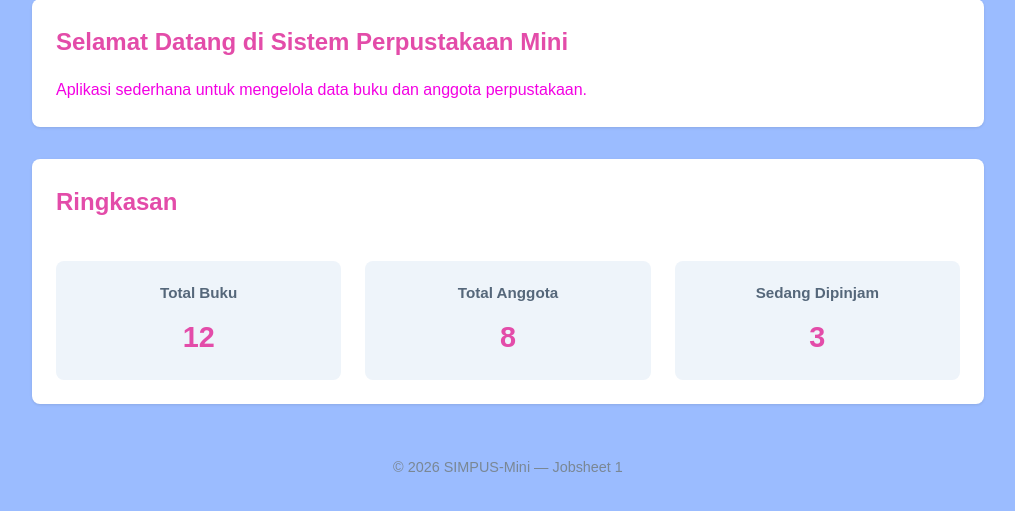
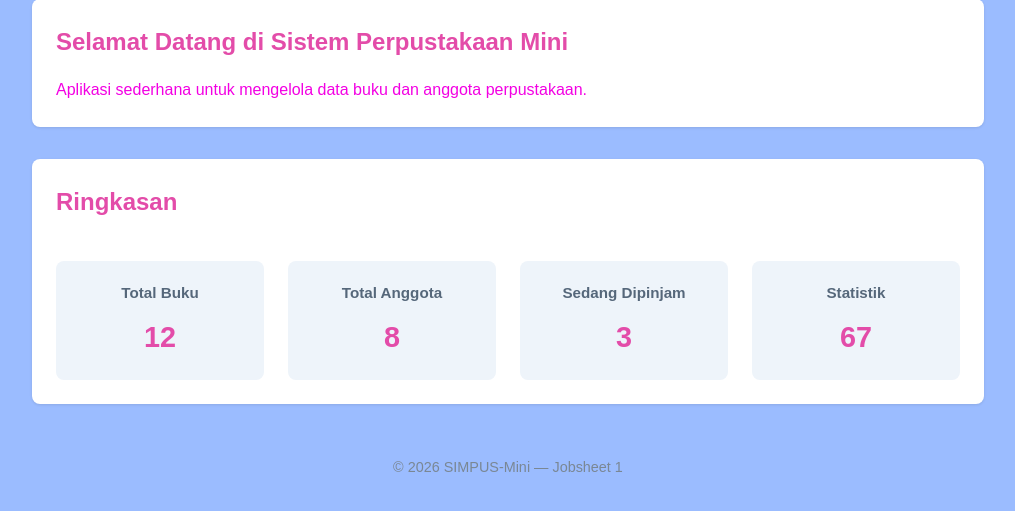
Before and after one commit to ZhayaGT/DPW-2026-Jonathan_Emmanuel_Kristanto, a PHP site: page / in a window 1280 px wide. Shown: the part 101-612 px from the top of the page, without its empty margins (132-1147 px from the left). Run offline with PHP 8.4, Linux system fonts and the light colour scheme.

Commit message:
Latihan Tambahan 2 (Tambah kolom keempat)

```diff
--- a/jobsheet-02/assets/css/style.css
+++ b/jobsheet-02/assets/css/style.css
@@ -66,7 +66,7 @@ section h2 {
 
 main section:nth-of-type(2) {
     display: grid;
-    grid-template-columns: repeat(3, 1fr);
+    grid-template-columns: repeat(4, 1fr);
     gap: 1.5rem;
 }
 
--- a/jobsheet-02/index.html
+++ b/jobsheet-02/index.html
@@ -40,6 +40,10 @@
                 <h3>Sedang Dipinjam</h3>
                 <p>3</p>
             </article>
+            <article>
+                <h3>Statistik</h3>
+                <p>67</p>
+            </article>
         </section>
     </main>
 
```
